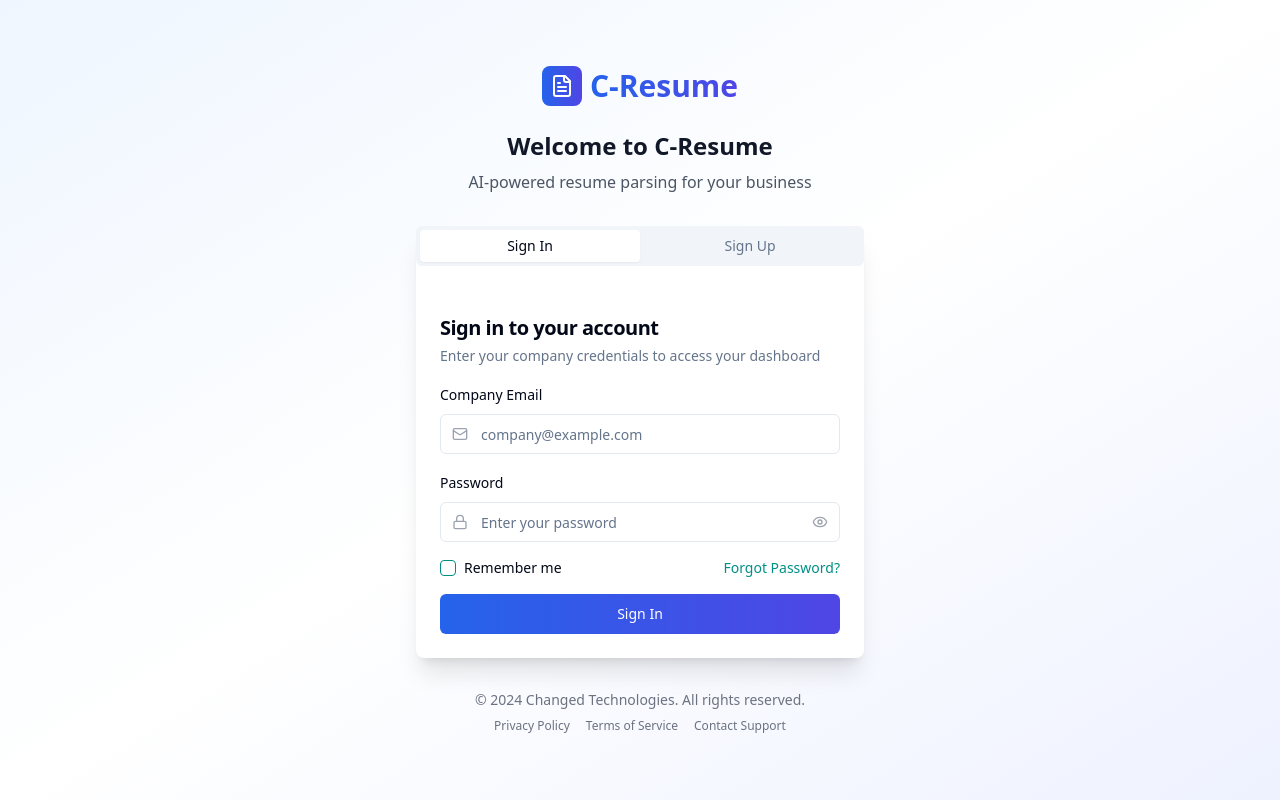
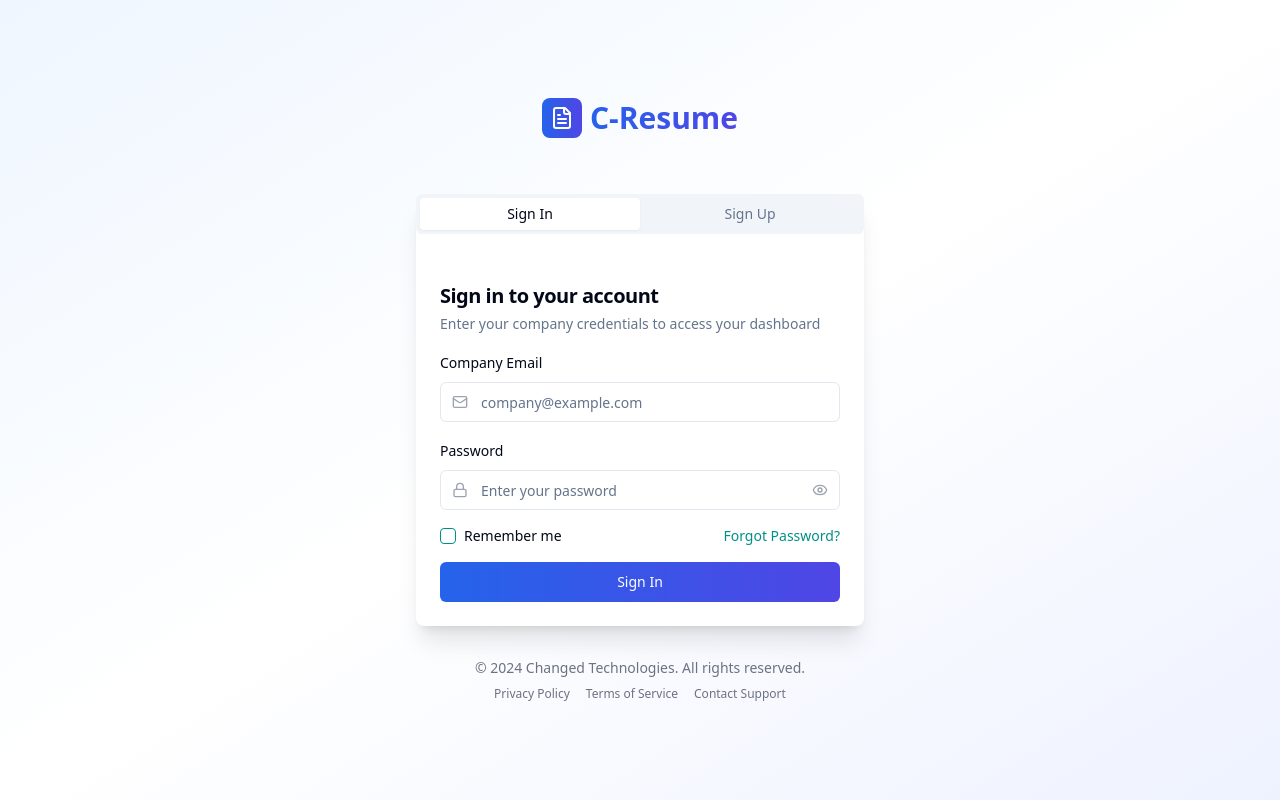
Before and after one commit to decentKG/AI-Resum, a React (Vite) app: page /auth in a window 1280 px wide. Built offline with nearby package versions, Linux system fonts and the light colour scheme.

Commit message:
Remove header text from Auth page

```diff
--- a/src/pages/Auth.tsx
+++ b/src/pages/Auth.tsx
@@ -101,8 +101,6 @@ const Auth = () => {
               C-Resume
             </span>
           </Link>
-          <h1 className="text-2xl font-bold text-gray-900 mb-2">Welcome to C-Resume</h1>
-          <p className="text-gray-600">AI-powered resume parsing for your business</p>
         </div>
 
         <Card className="shadow-xl border-0">
```
